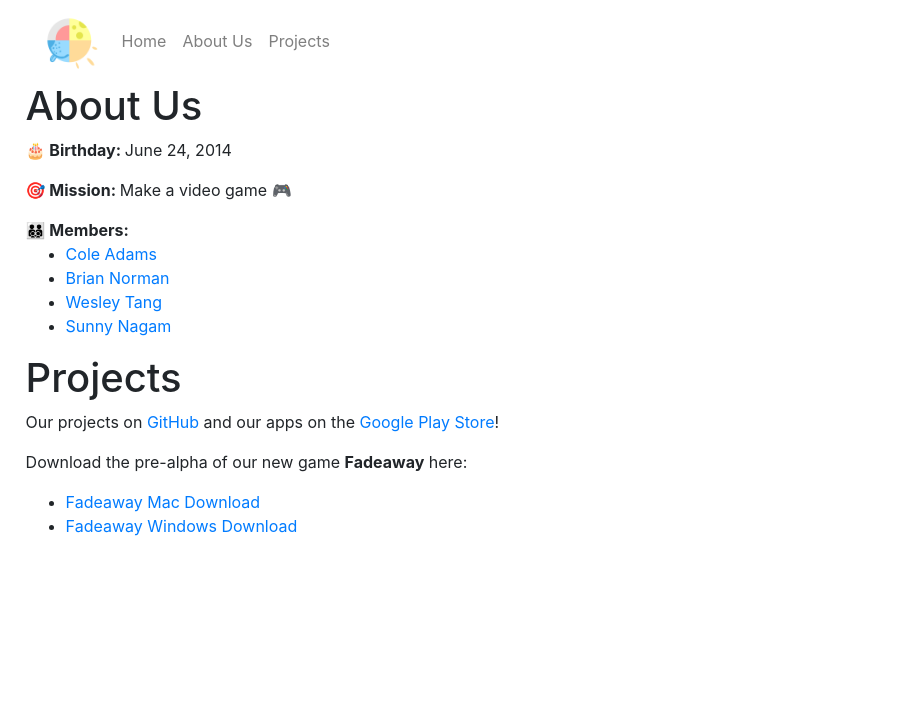
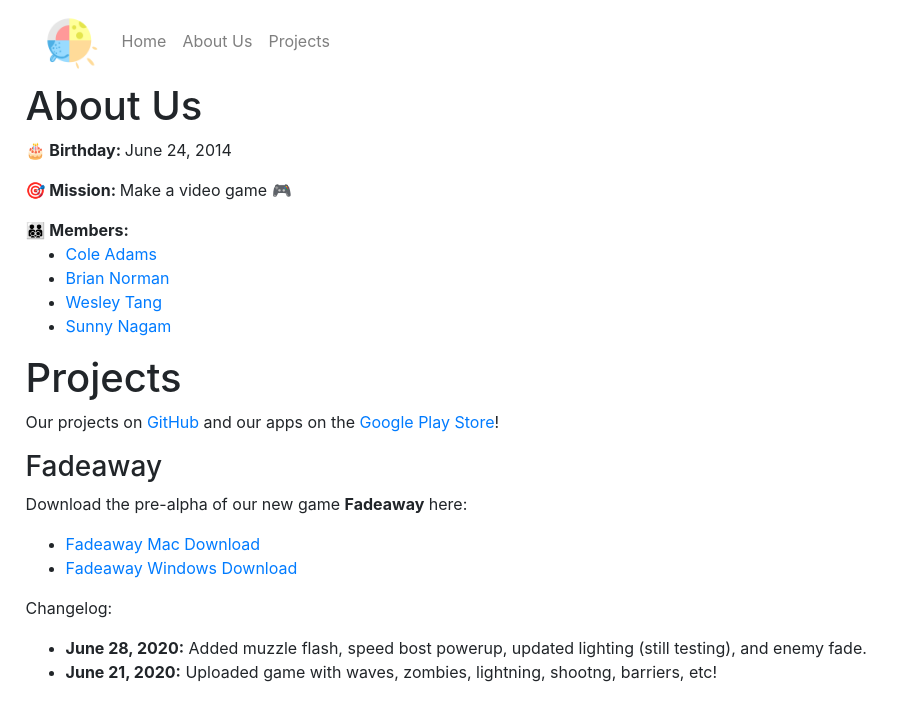
Before and after one commit to Cobresun/cobresun-website, a React (Create React App) app: page / in a window 1280 px wide. Shown: the top 720 px of the page, without its empty margins (0-899 px from the left). Built offline with nearby package versions, Linux system fonts and the light colour scheme.

Commit message:
Add latest build and changelog

```diff
--- a/src/App.js
+++ b/src/App.js
@@ -38,10 +38,16 @@ function App() {
       <div id="projects">
         <h1>Projects</h1>
         <p>Our projects on <a rel="noopener noreferrer" target="_blank" href="https://github.com/Cobresun">GitHub</a> and our apps on the <a rel="noopener noreferrer" target="_blank" href="https://play.google.com/store/apps/developer?id=Cobresun">Google Play Store</a>!</p>
+        <h3>Fadeaway</h3>
         <p>Download the pre-alpha of our new game <b>Fadeaway</b> here:</p>
         <ul>
           <li><a href="/fadeaway-mac.zip" download>Fadeaway Mac Download</a></li>
           <li><a href="/fadeaway-win.zip" download>Fadeaway Windows Download</a></li>
+        </ul>
+        <p>Changelog:</p>
+        <ul>
+          <li><b>June 28, 2020:</b> Added muzzle flash, speed bost powerup, updated lighting (still testing), and enemy fade.</li>
+          <li><b>June 21, 2020:</b> Uploaded game with waves, zombies, lightning, shootng, barriers, etc!</li>
         </ul>
       </div>
 
```
Also changed, not shown: 2 other files (tests, documents, lock files or other folders).
